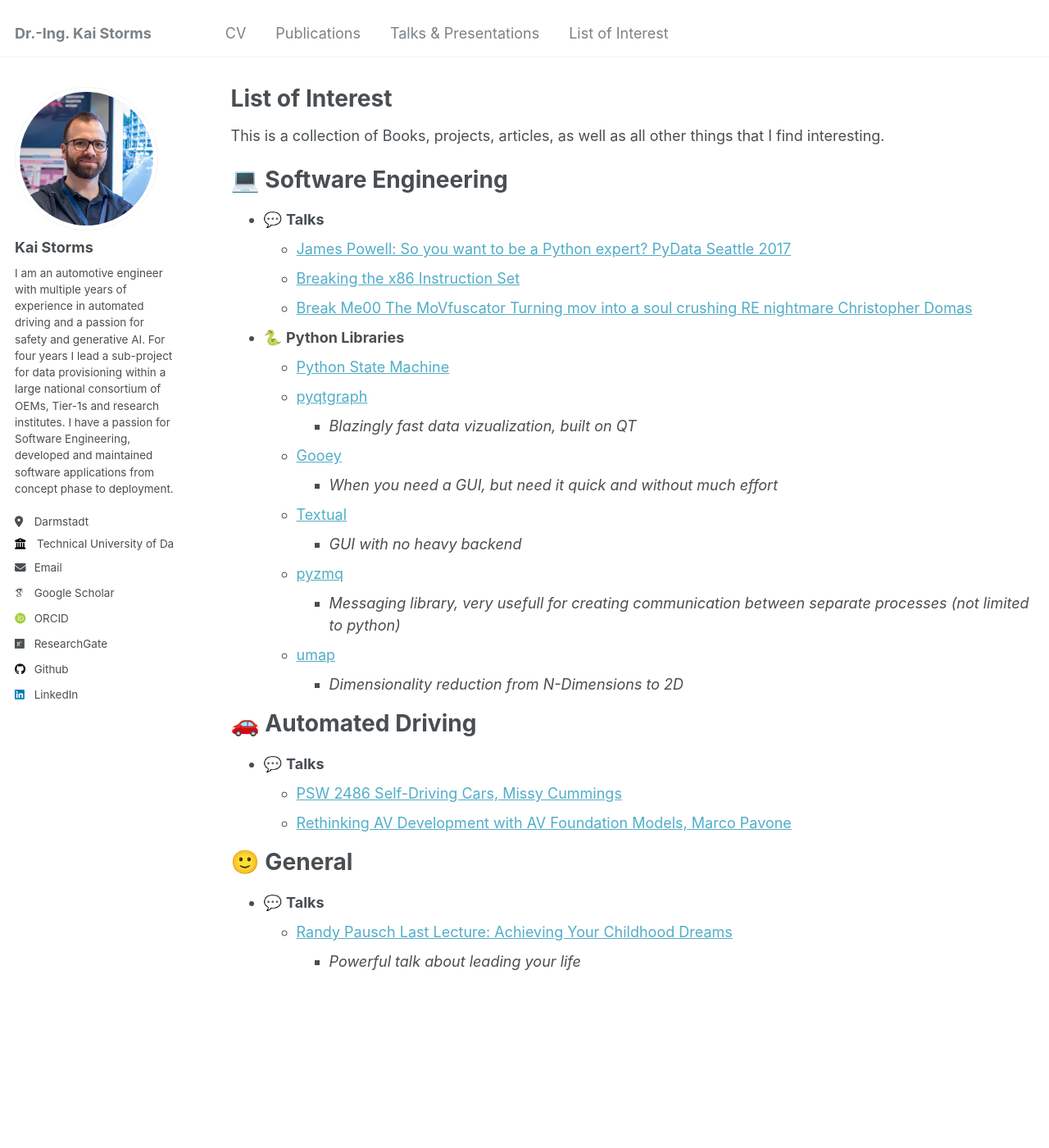
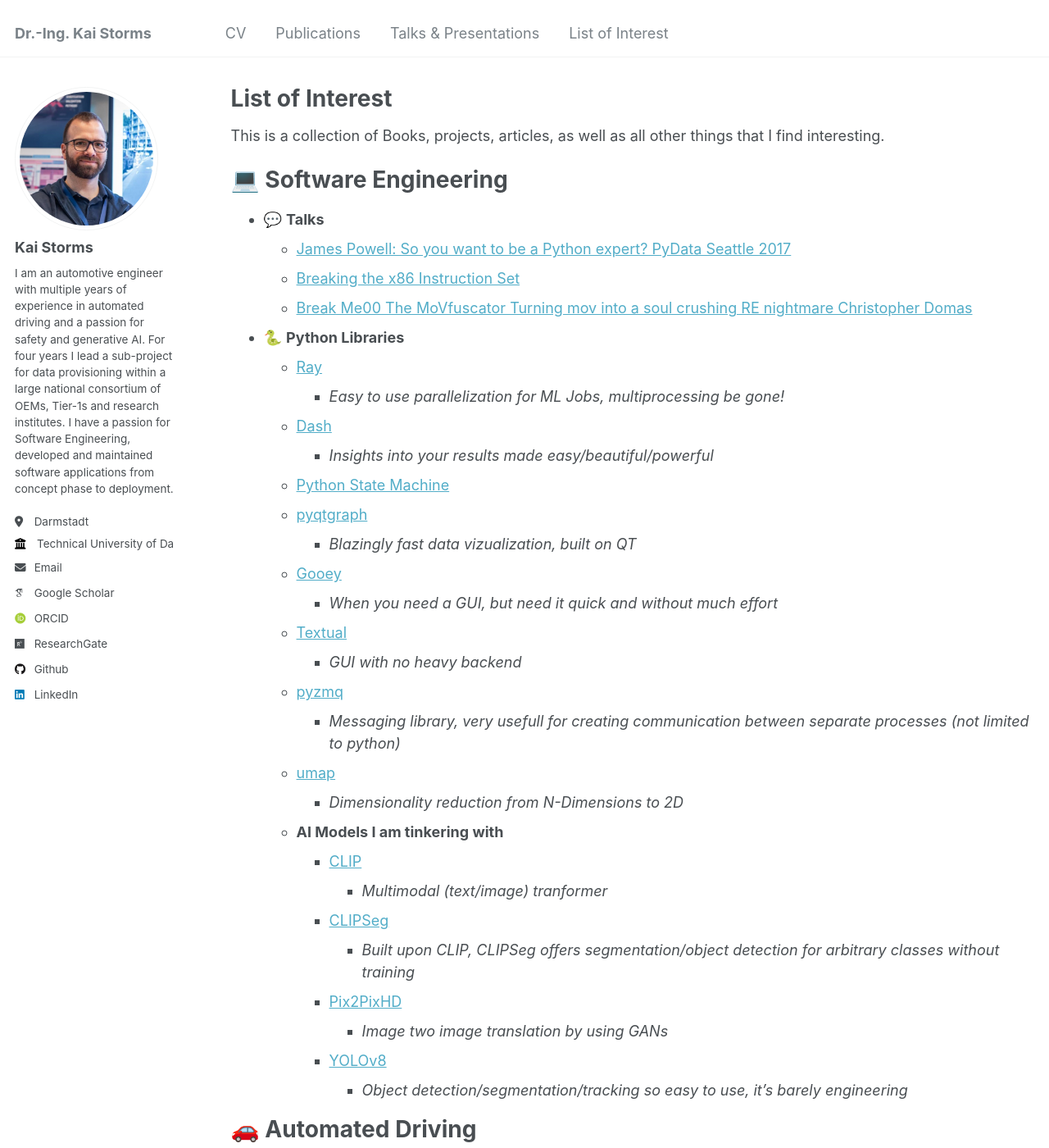
Before and after one commit to kai-storms/kai-storms.github.io, a Jekyll site: the page built from _pages/list-of-interest.md, in a window 1280 px wide and 1400 px high. Shown: the whole window at 82% size. Built offline with Jekyll 4.4.1, drawn with Linux system fonts in a browser that asks for light colours; some web fonts are replaced.

Commit message:
Update list-of-interest.md

```diff
--- a/_pages/list-of-interest.md
+++ b/_pages/list-of-interest.md
@@ -18,6 +18,10 @@
   * [Breaking the x86 Instruction Set](https://www.youtube.com/watch?v=KrksBdWcZgQ)
   * [Break Me00 The MoVfuscator Turning mov into a soul crushing RE nightmare Christopher Domas](https://www.youtube.com/watch?v=R7EEoWg6Ekk&t=40s)
 * 🐍 **Python Libraries**
+  * [Ray](https://github.com/ray-project/ray)
+    * *Easy to use parallelization for ML Jobs, multiprocessing be gone!*
+  * [Dash](https://github.com/plotly/dash)
+    * *Insights into your results made easy/beautiful/powerful*
   * [Python State Machine](https://python-statemachine.readthedocs.io/en/latest/)
   * [pyqtgraph](https://github.com/pyqtgraph/pyqtgraph)
     * *Blazingly fast data vizualization, built on QT*
@@ -29,6 +33,15 @@
     * *Messaging library, very usefull for creating communication between separate processes (not limited to python)*
   * [umap](https://umap-learn.readthedocs.io/en/latest/)
     * *Dimensionality reduction from N-Dimensions to 2D*
+  * **AI Models I am tinkering with**
+    * [CLIP](https://huggingface.co/docs/transformers/en/model_doc/clip)
+      * *Multimodal (text/image) tranformer*
+    * [CLIPSeg](https://huggingface.co/docs/transformers/main/en/model_doc/clipseg)
+      * *Built upon CLIP, CLIPSeg offers segmentation/object detection for arbitrary classes without training*
+    * [Pix2PixHD](https://github.com/NVIDIA/pix2pixHD)
+      * *Image two image translation by using GANs*
+    * [YOLOv8](https://github.com/ultralytics/ultralytics)
+      * *Object detection/segmentation/tracking so easy to use, it's barely engineering*
 
 
 🚗 Automated Driving
```
